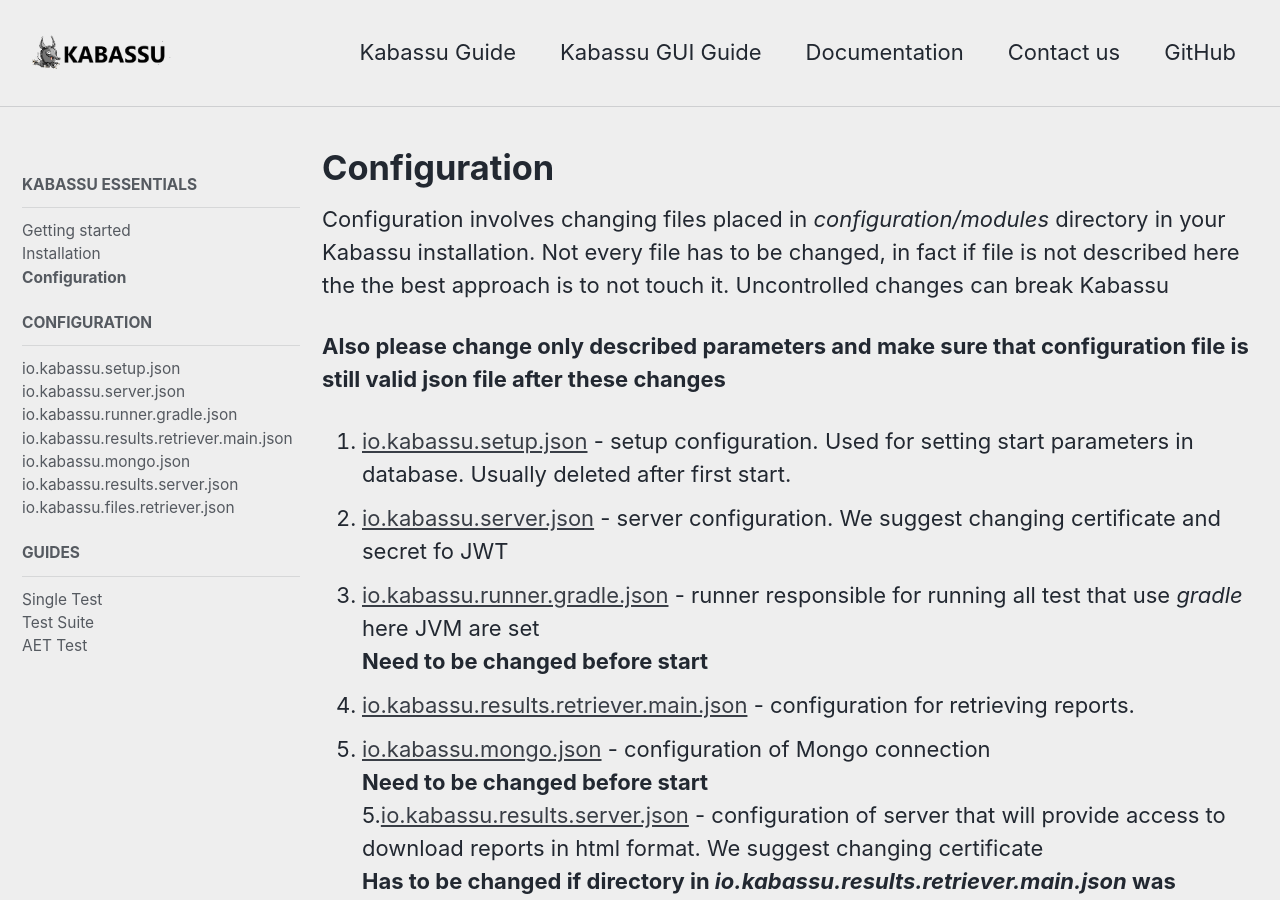
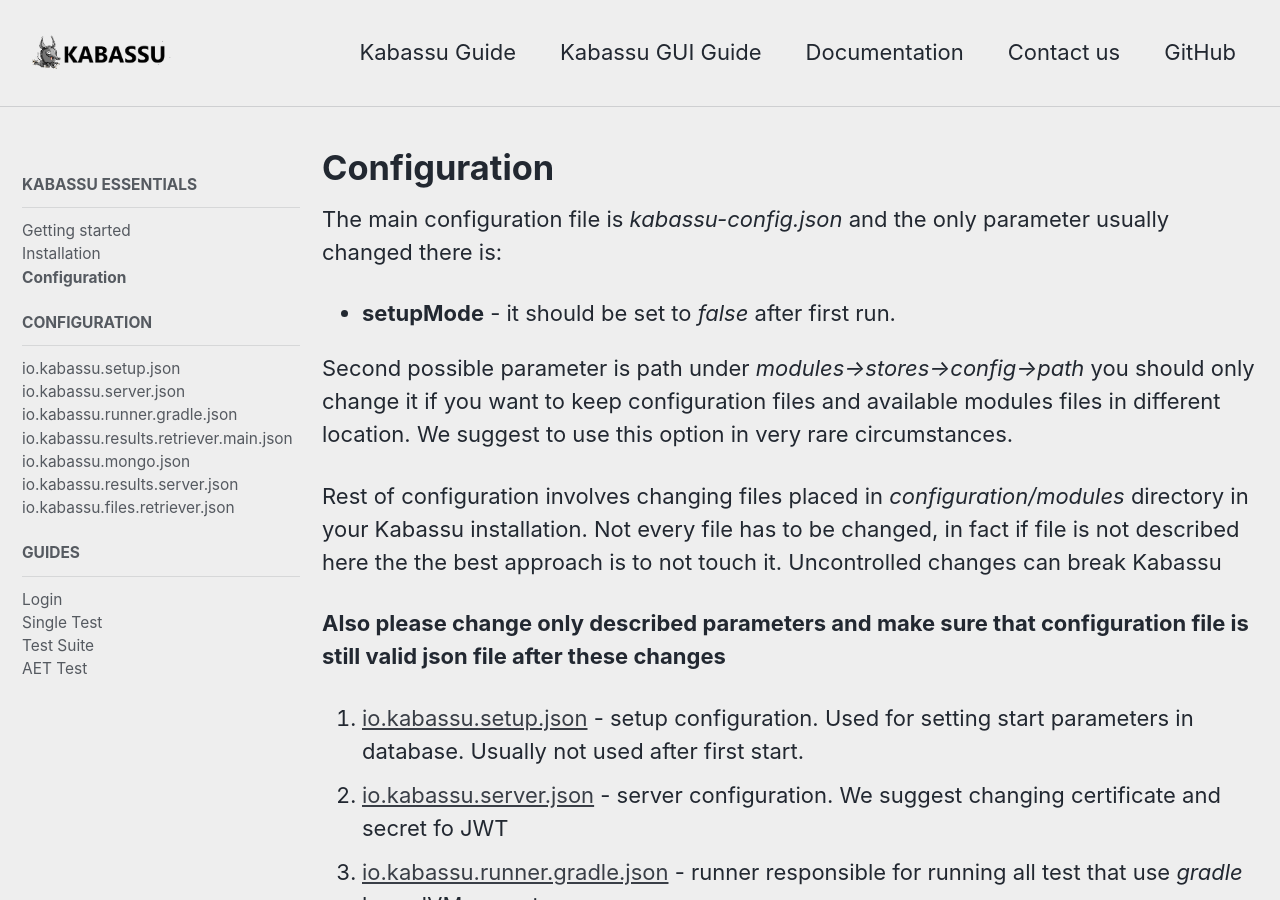
Before and after one commit to Kabassu/kabassu.github.io, a Jekyll site: the page built from _docs/configuration/configuration.md, in a window 1280 px wide and 900 px high. Built offline with Jekyll 4.4.1, drawn with Linux system fonts in a browser that asks for light colours; nearby versions of some CDN libraries.

Commit message:
update configurations

```diff
--- a/_data/navigation.yml
+++ b/_data/navigation.yml
@@ -36,6 +36,8 @@
         url: /docs/configuration/files.retriever/
   - title: "Guides"
     children:
+      - title: "Login"
+        url: /docs/guide/login/
       - title: "Single Test"
         url: /docs/guide/singletest/
       - title: "Test Suite"
--- a/_docs/configuration/configuration.md
+++ b/_docs/configuration/configuration.md
@@ -4,18 +4,24 @@
 toc: false
 ---
 
-Configuration involves changing files placed in _configuration/modules_ directory in your Kabassu installation.
+The main configuration file is _kabassu-config.json_ and the only parameter usually changed there is:
+- **setupMode** - it should be set to _false_ after first run.
+
+Second possible parameter is path under _modules->stores->config->path_ you should only change it if you want to keep configuration files and available modules files in different location.
+We suggest to use this option in very rare circumstances.
+
+Rest of configuration involves changing files placed in _configuration/modules_ directory in your Kabassu installation.
 Not every file has to be changed, in fact if file is not described here the the best approach is to not touch it. Uncontrolled changes can break Kabassu
 
 **Also please change only described parameters and make sure that configuration file is still valid json file after these changes**
 
-1. [io.kabassu.setup.json](../setup) - setup configuration. Used for setting start parameters in database. Usually deleted after first start.
+1. [io.kabassu.setup.json](../setup) - setup configuration. Used for setting start parameters in database. Usually not used after first start.
 1. [io.kabassu.server.json](../server) - server configuration. We suggest changing certificate and secret fo JWT
 2. [io.kabassu.runner.gradle.json](../runner.gradle) - runner responsible for running all test that use _gradle_ here JVM are set
 **Need to be changed before start**
 3. [io.kabassu.results.retriever.main.json](../retriever.main) - configuration for retrieving reports.
 4. [io.kabassu.mongo.json](../mongo) - configuration of Mongo connection
 **Need to be changed before start**
-5.[io.kabassu.results.server.json](../results.server) - configuration of server that will provide access to download reports in html format. We suggest changing certificate
+5. [io.kabassu.results.server.json](../results.server) - configuration of server that will provide access to download reports in html format. We suggest changing certificate
 **Has to be changed if directory in _io.kabassu.results.retriever.main.json_ was changed**
 6. [io.kabassu.files.retriever.json](../files.retriever) - configuration for getting test files from other places then local filesystem
```
Also changed, not shown: _docs/configuration/setup.md (+1 -1 lines), _docs/guide/login.md (added, +26 -0 lines), _docs/guide/singletest.md (+13 -8 lines), _docs/guide/testsuite.md (+14 -8 lines).
